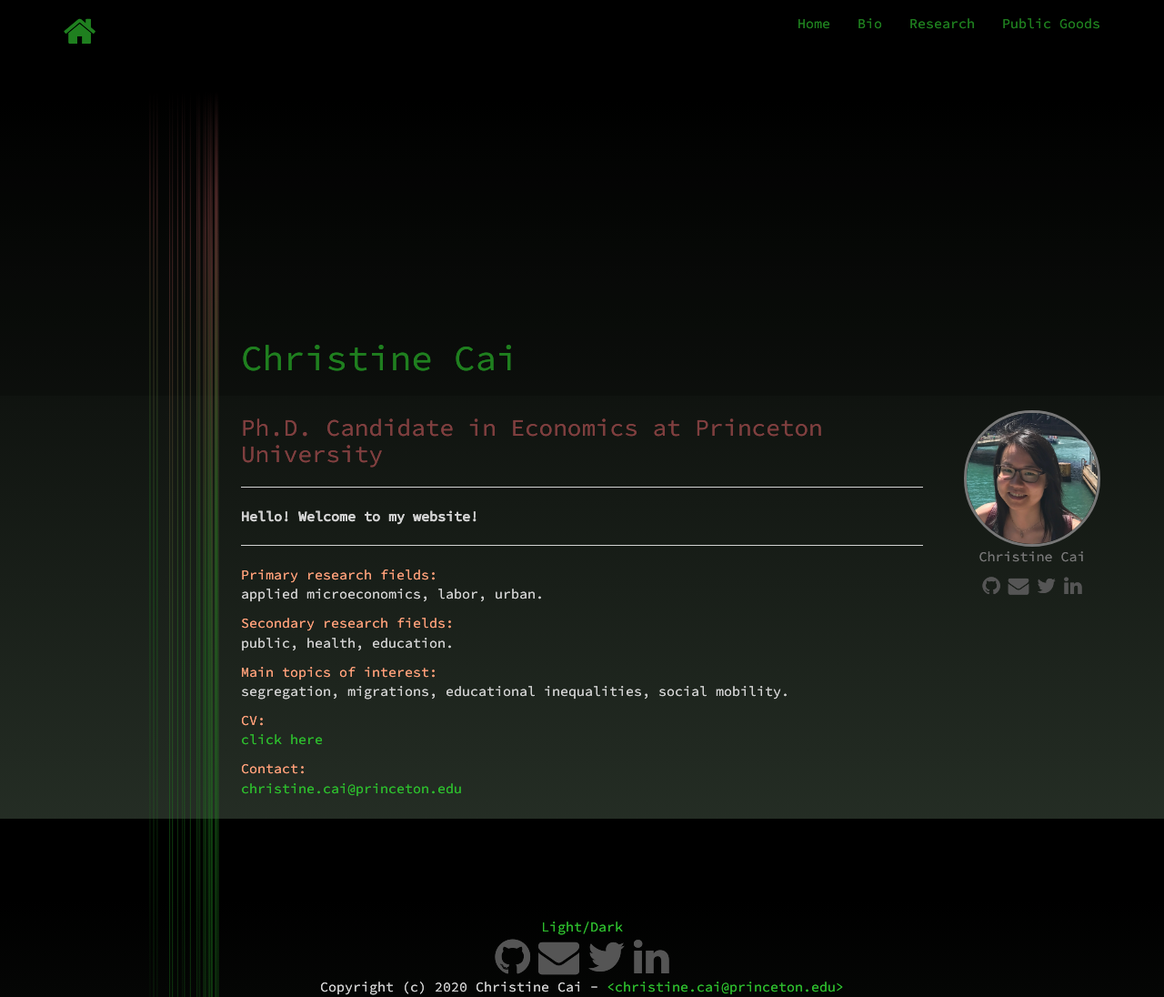
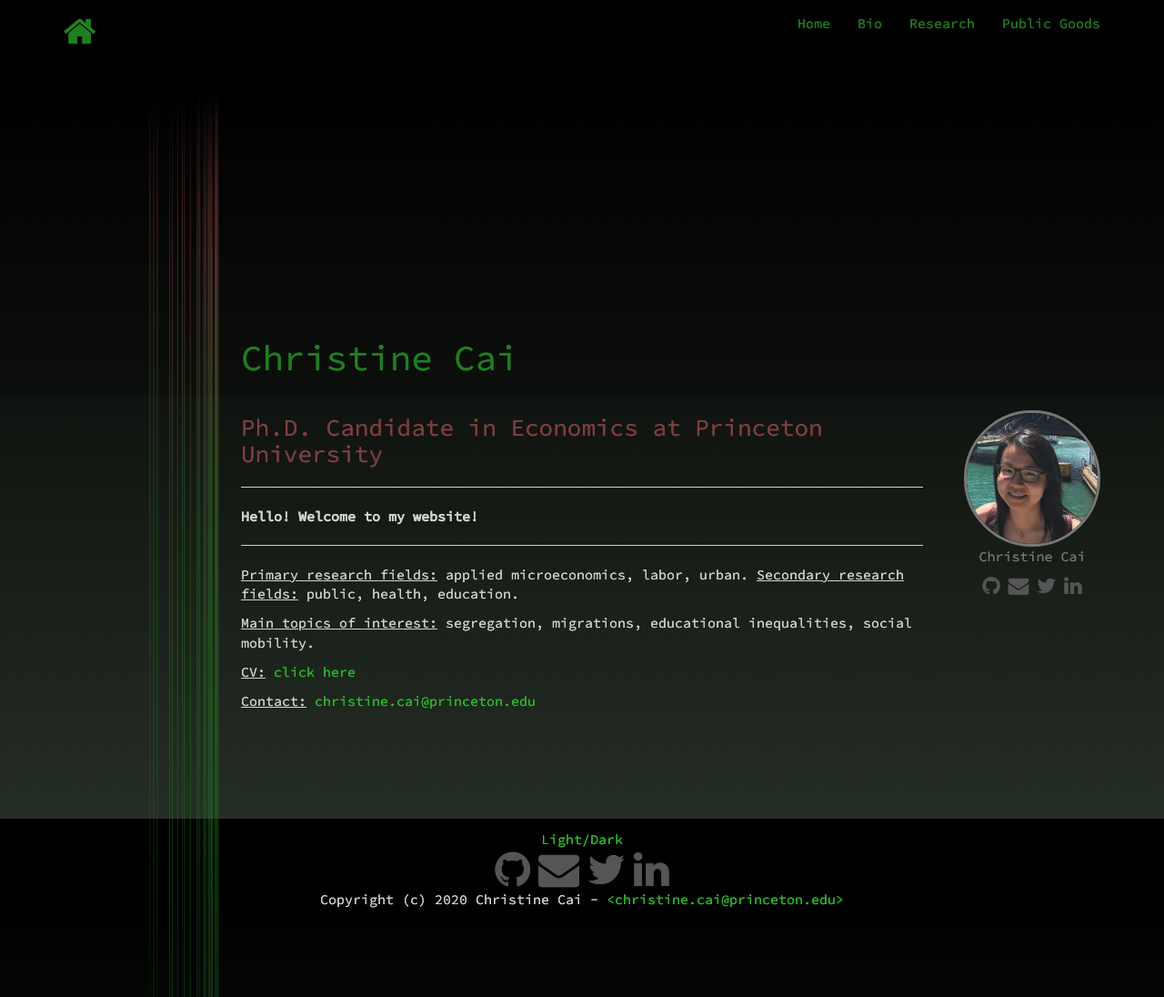
Before and after one commit to christinecai/website, a Jekyll site: the page built from index.md, in a window 1280 px wide and 1096 px high. Shown: the whole window at 91% size. Built offline with Jekyll 4.4.1, drawn with Linux system fonts in a browser that asks for light colours; nearby versions of some CDN libraries.

Commit message:
Update index.md

```diff
--- a/index.md
+++ b/index.md
@@ -13,11 +13,11 @@ description: Homepage
 <hr />
 
 
-<font color="LightSalmon">Primary research fields:</font> applied microeconomics, labor, urban.
-<font color="LightSalmon">Secondary research fields:</font> public, health, education.
+<u>Primary research fields:</u> applied microeconomics, labor, urban.
+<u>Secondary research fields:</u> public, health, education.
 
-<font color="LightSalmon">Main topics of interest:</font> segregation, migrations, educational inequalities, social mobility.
+<u>Main topics of interest:</u> segregation, migrations, educational inequalities, social mobility.
 
-<font color="LightSalmon">CV:</font> <a href="/assets/pdf/Christine_Cai_CV.pdf">click here</a>
+<u>CV:</u> <a href="/assets/pdf/Christine_Cai_CV.pdf">click here</a>
 
-<font color="LightSalmon">Contact:</font> <a href="mailto:christine.cai@princeton.edu">christine.cai@princeton.edu</a>
+<u>Contact:</u> <a href="mailto:christine.cai@princeton.edu">christine.cai@princeton.edu</a>
```
